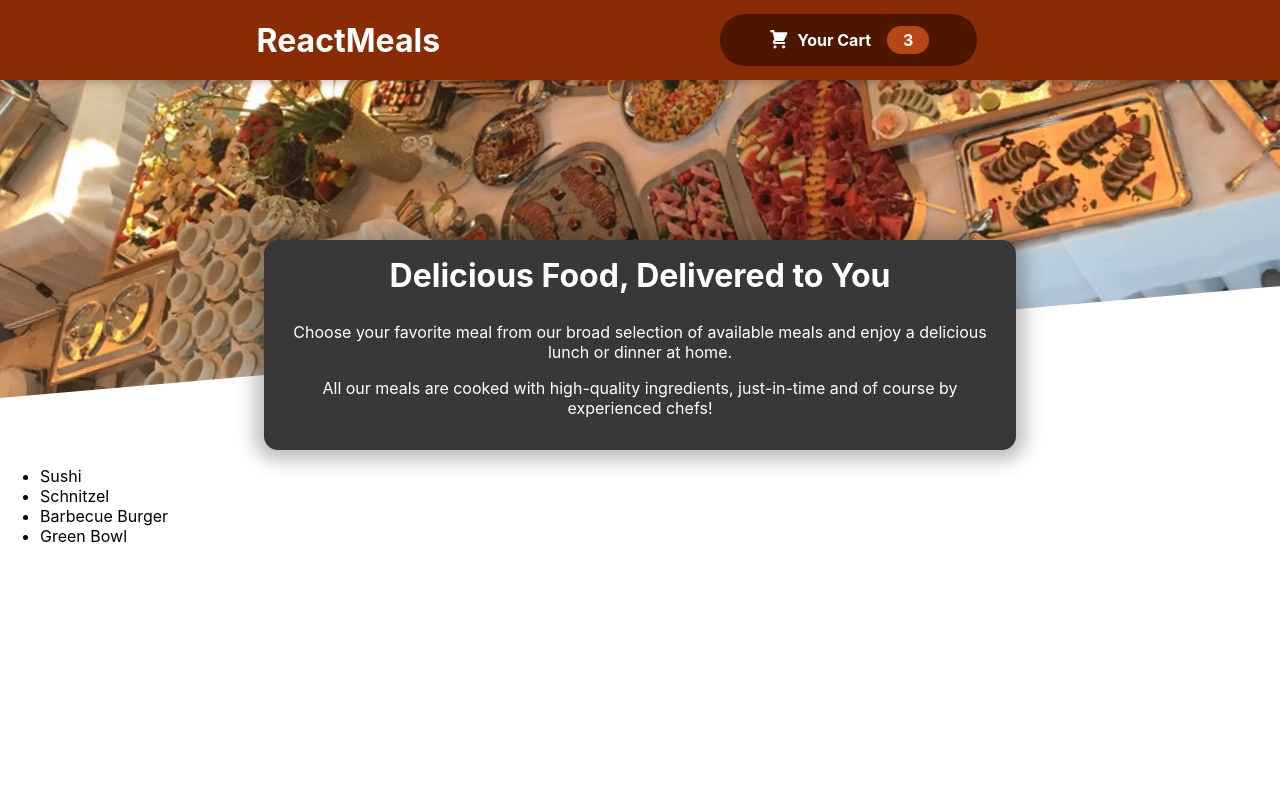
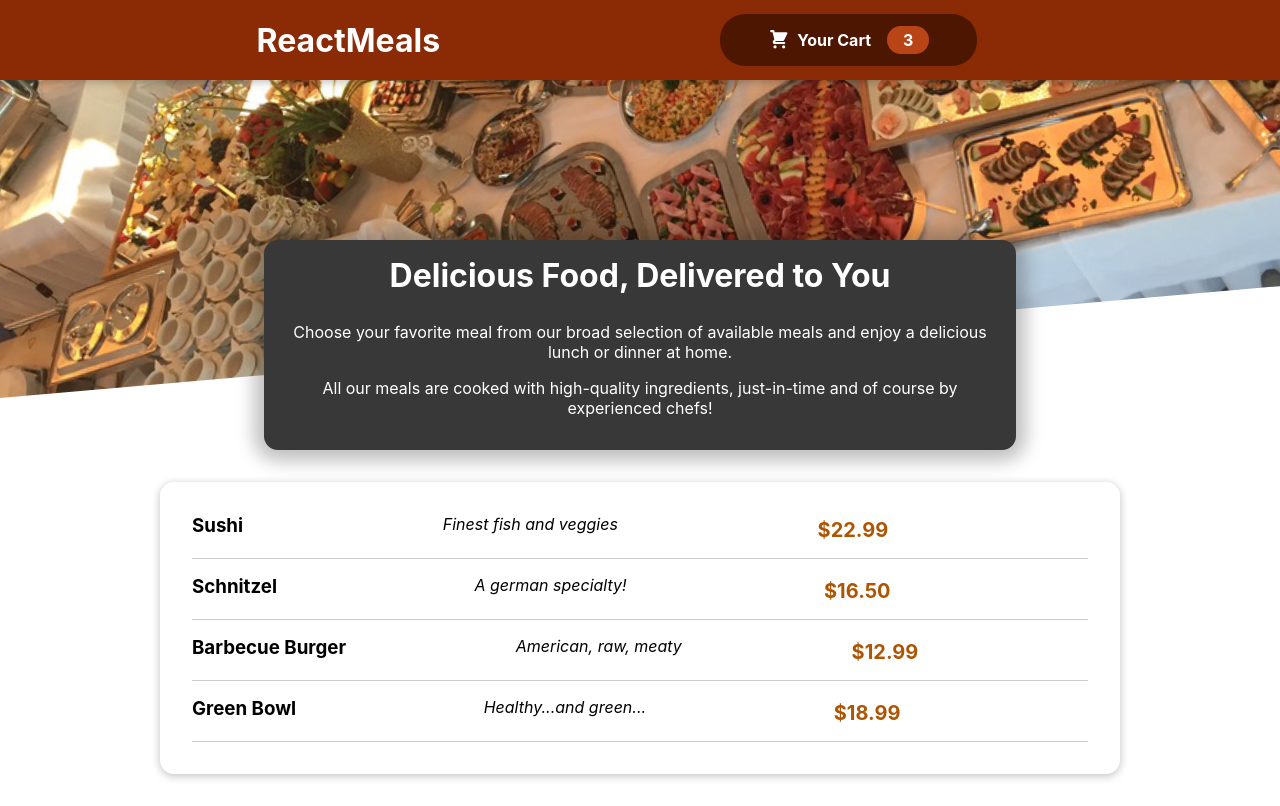
Before and after one commit to reactPlatform/empty, a React (Create React App) app: page / in a window 1280 px wide. Built offline with nearby package versions, Linux system fonts and the light colour scheme.

Commit message:
Making the items visible

```diff
--- /dev/null
+++ b/src/components/Layout/AvailableMeals.module.css
@@ -0,0 +1,24 @@
+.meals {
+    max-width: 60rem;
+    width: 90%;
+    margin: 2rem auto;
+    animation: meals-appear 1s ease-out forwards;
+  }
+
+  .meals ul {
+    list-style: none;
+    margin: 0;
+    padding: 0;
+  }
+
+  @keyframes meals-appear {
+    from {
+      opacity: 0;
+      transform: translateY(3rem);
+    }
+
+    to {
+      opacity: 1;
+      transform: translateY(0);
+    }
+  }
--- a/src/components/Meals/AvailableMeals.js
+++ b/src/components/Meals/AvailableMeals.js
@@ -1,5 +1,7 @@
 import React from 'react'
-
+import Card from '../UI/Card';
+import classes from '../Layout/AvailableMeals.module.css';
+import MealItem from './MealItem/MealItem';
 const DUMMY_MEALS = [
     {
       id: 'm1',
@@ -28,13 +30,15 @@
   ];
 
 export default function AvailableMeals() {
-    const mealsList = DUMMY_MEALS.map(meal => <li>{meal.name}</li>);
+    const mealsList = DUMMY_MEALS.map(meal => <MealItem key={meal.id} name={meal.name} description={meal.description} price={meal.price}/>);
   return (
     <div>
-        <section>
+        <section className={classes.meals}>
+            <Card>
             <ul>
                 {mealsList}
             </ul>
+            </Card>
         </section>
     </div>
   )
--- /dev/null
+++ b/src/components/Meals/MealItem/MealItem.js
@@ -0,0 +1,15 @@
+import React from 'react'
+import classes from '../MealItem/MealItem.module.css';
+export default function MealItem(props) {
+    const price = `$${props.price.toFixed(2)}`;
+  return (
+    <div>
+        <li className={classes.meal}>
+            <div><h3>{props.name}</h3></div>
+            <div className={classes.description}>{props.description}</div>
+            <div className={classes.price}>{price}</div>
+            <div></div>
+        </li>
+    </div>
+  )
+}
--- /dev/null
+++ b/src/components/Meals/MealItem/MealItem.module.css
@@ -0,0 +1,22 @@
+.meal {
+    display: flex;
+    justify-content: space-between;
+    margin: 1rem;
+    padding-bottom: 1rem;
+    border-bottom: 1px solid #ccc;
+  }
+
+  .meal h3 {
+    margin: 0 0 0.25rem 0;
+  }
+
+  .description {
+    font-style: italic;
+  }
+
+  .price {
+    margin-top: 0.25rem;
+    font-weight: bold;
+    color: #ad5502;
+    font-size: 1.25rem;
+  }
--- /dev/null
+++ b/src/components/UI/Card.js
@@ -0,0 +1,7 @@
+import React from 'react'
+import classes from '../UI/Card.module.css'
+export default function Card(props) {
+  return (
+    <div className={classes.card}>{props.children}</div>
+  )
+}
--- /dev/null
+++ b/src/components/UI/Card.module.css
@@ -0,0 +1,6 @@
+.card {
+    padding: 1rem;
+    box-shadow: 0 2px 8px rgba(0, 0, 0, 0.25);
+    border-radius: 14px;
+    background-color: white;
+  }
```
Also changed, not shown: src/components/Meals/MealItem/MealItemForm.js (added).
